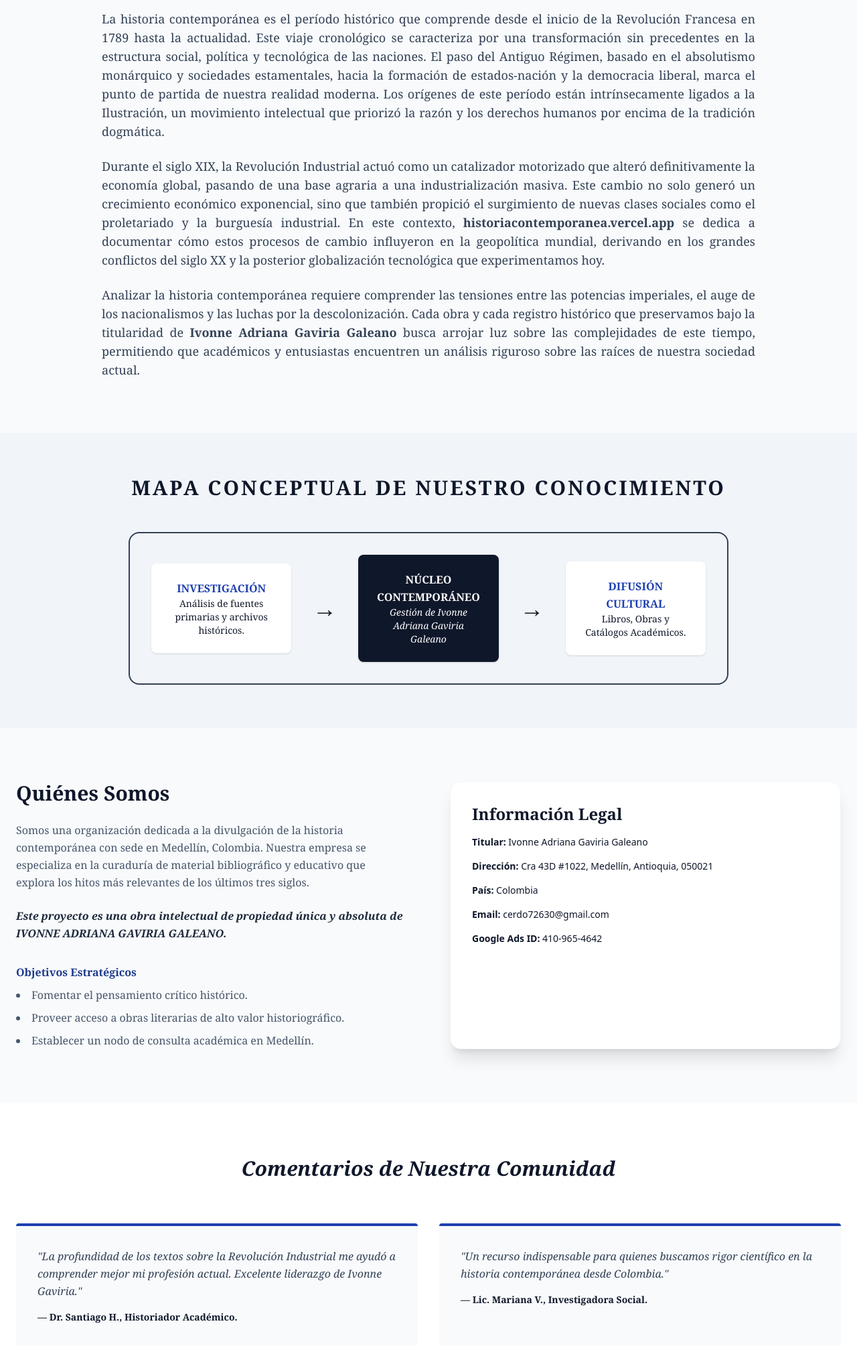
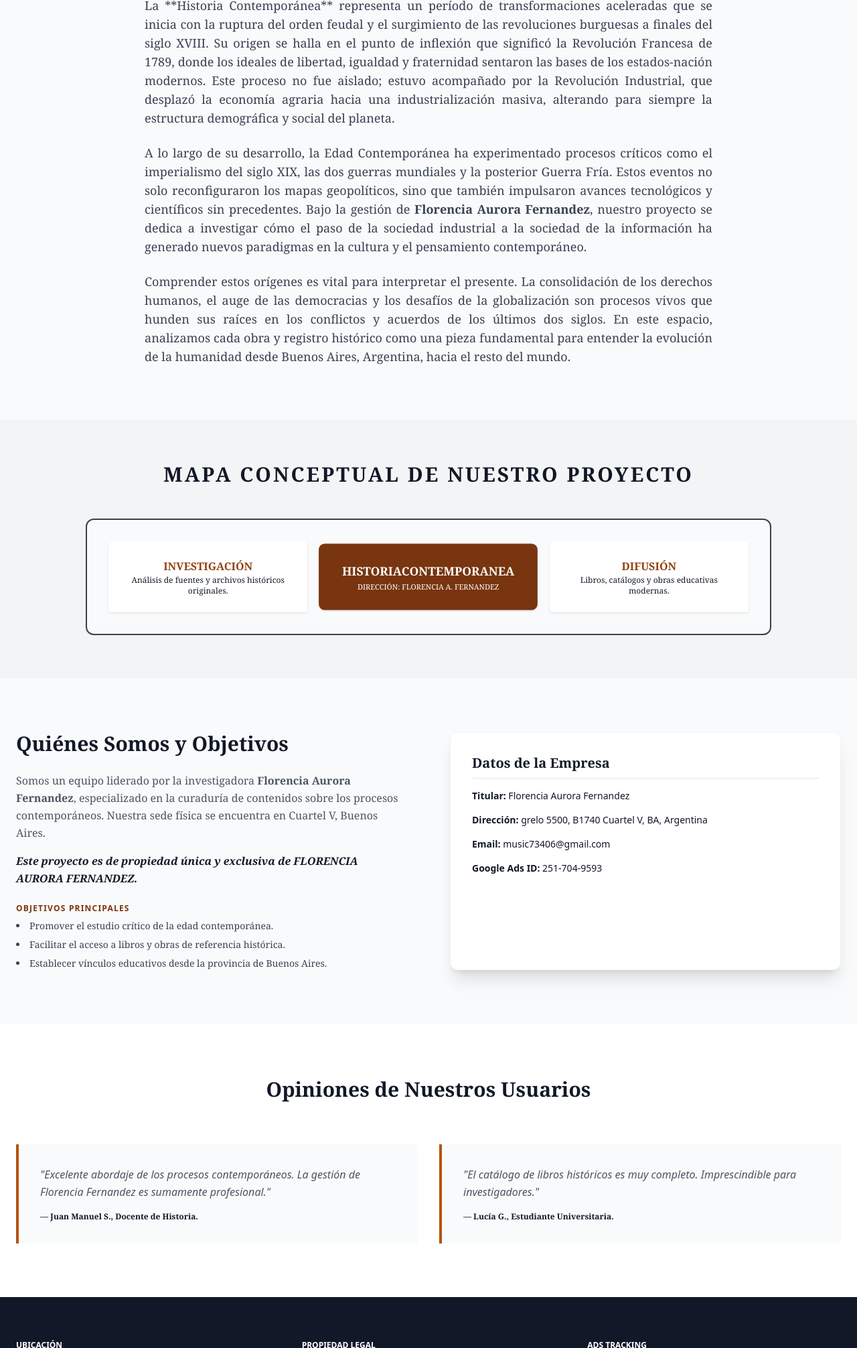
Before and after one commit to yaitusunai2-source/historiacontemporanea, a plain HTML site: page index.html in a window 1280 px wide. Shown: the part 788-2800 px from the top of the page at 67% size. Drawn offline with nearby package versions, Linux system fonts and the light colour scheme.

Commit message:
Update index.html

```diff
--- a/index.html
+++ b/index.html
@@ -3,87 +3,87 @@
 <head>
     <meta charset="UTF-8">
     <meta name="viewport" content="width=device-width, initial-scale=1.0">
-    <title>Historia Contemporánea | Orígenes, Evolución y Obras</title>
-    <meta name="description" content="Análisis profundo de la historia contemporánea y sus orígenes. Proyecto liderado por Ivonne Adriana Gaviria Galeano en Medellín, Colombia.">
+    <title>Historia Contemporánea | Orígenes y Procesos Globales</title>
+    <meta name="description" content="Portal especializado en los procesos de la historia contemporánea. Bajo la dirección de Florencia Aurora Fernandez en Cuartel V, Buenos Aires.">
 
-    <script async src="https://www.googletagmanager.com/gtag/js?id=AW-410-965-4642"></script>
+    <script async src="https://www.googletagmanager.com/gtag/js?id=AW-251-704-9593"></script>
     <script>
       window.dataLayer = window.dataLayer || [];
       function gtag(){dataLayer.push(arguments);}
       gtag('js', new Date());
-      gtag('config', 'AW-410-965-4642');
+      gtag('config', 'AW-251-704-9593');
     </script>
 
     <script src="https://cdn.tailwindcss.com"></script>
     <style>
         .hero-bg {
-            background: linear-gradient(rgba(15, 23, 42, 0.85), rgba(15, 23, 42, 0.85)),
+            background: linear-gradient(rgba(17, 24, 39, 0.8), rgba(17, 24, 39, 0.8)),
             url('https://images.unsplash.com/photo-1461360370896-922624d12aa1?auto=format&fit=crop&w=1920&q=80');
             background-size: cover; background-position: center;
         }
         .text-justify { text-align: justify; }
-        .concept-map { background: #f1f5f9; border-radius: 1rem; padding: 2rem; border: 2px solid #334155; }
+        .concept-map { border: 2px solid #374151; background: #f9fafb; border-radius: 12px; }
     </style>
 </head>
-<body class="bg-slate-50 text-slate-900 font-serif leading-relaxed">
+<body class="bg-gray-50 text-gray-900 font-serif leading-relaxed">
 
-    <nav class="bg-white shadow-md sticky top-0 z-50">
+    <nav class="bg-white shadow-sm sticky top-0 z-50">
         <div class="container mx-auto px-6 py-4 flex flex-wrap justify-between items-center">
-            <div class="text-2xl font-bold text-slate-800 tracking-tighter uppercase font-sans">HistoriaContemporánea</div>
-            <div class="hidden lg:flex space-x-6 text-[11px] font-bold uppercase tracking-widest text-slate-500 font-sans">
-                <a href="#inicio" class="hover:text-blue-700 transition">Inicio</a>
-                <a href="#historia" class="hover:text-blue-700 transition">Historia</a>
-                <a href="#obras" class="hover:text-blue-700 transition">Obras</a>
-                <a href="#nosotros" class="hover:text-blue-700 transition">Quiénes Somos</a>
-                <a href="#empresa" class="hover:text-blue-700 transition">Empresa</a>
+            <div class="text-xl font-bold text-gray-800 uppercase tracking-widest font-sans">HistoriaContemporánea</div>
+            <div class="hidden lg:flex space-x-6 text-[11px] font-bold uppercase tracking-widest text-gray-500 font-sans">
+                <a href="#inicio" class="hover:text-amber-700">Inicio</a>
+                <a href="#historia" class="hover:text-amber-700">Orígenes</a>
+                <a href="#obras" class="hover:text-amber-700">Obras</a>
+                <a href="#nosotros" class="hover:text-amber-700">Nosotros</a>
+                <a href="#contacto" class="hover:text-amber-700">Contacto</a>
             </div>
-            <a href="mailto:cerdo72630@gmail.com" class="bg-slate-900 text-white px-5 py-2 rounded text-xs font-sans font-bold hover:bg-blue-800 transition">CONTACTO</a>
+            <a href="mailto:music73406@gmail.com" class="bg-amber-800 text-white px-4 py-2 rounded text-xs font-sans hover:bg-amber-900 transition">SOLICITAR INFO</a>
         </div>
     </nav>
 
     <header id="inicio" class="hero-bg h-[70vh] flex items-center justify-center text-center text-white px-4">
         <div>
-            <h1 class="text-4xl md:text-7xl font-black mb-6 uppercase tracking-tighter">La Edad Contemporánea</h1>
+            <h1 class="text-4xl md:text-6xl font-black mb-4 tracking-tighter uppercase">Historia Contemporánea</h1>
             <p class="text-lg md:text-2xl mb-8 max-w-3xl mx-auto font-sans font-light">
-                Un estudio detallado sobre los orígenes que transformaron la humanidad. Bajo la dirección única de <strong>Ivonne Adriana Gaviria Galeano</strong>.
+                Análisis de los orígenes y procesos que definieron la modernidad. Bajo la dirección única de <strong>Florencia Aurora Fernandez</strong>.
             </p>
-            <a href="#historia" class="bg-white text-slate-900 px-10 py-4 rounded font-bold hover:bg-slate-200 transition font-sans">EXPLORAR ORÍGENES</a>
+            <div class="flex flex-wrap justify-center gap-4 font-sans">
+                <a href="#historia" class="bg-amber-700 hover:bg-amber-800 px-8 py-3 rounded font-bold transition">Ver Procesos</a>
+                <a href="#obras" class="border border-white hover:bg-white hover:text-gray-900 px-8 py-3 rounded font-bold transition">Explorar Libros</a>
+            </div>
         </div>
     </header>
 
-    <section id="historia" class="py-20 container mx-auto px-6 max-w-5xl">
-        <h2 class="text-4xl font-bold mb-10 text-slate-800 border-b-2 border-slate-200 pb-4">Orígenes de la Historia Contemporánea</h2>
-
-        <div class="space-y-6 text-lg text-slate-700 text-justify">
+    <section id="historia" class="py-20 container mx-auto px-6 max-w-4xl">
+        <h2 class="text-3xl font-bold mb-8 text-gray-800 border-b-2 border-amber-600 pb-2">Orígenes e Historia Contemporánea</h2>
+        <div class="space-y-6 text-lg text-gray-700 text-justify">
             <p>
-                La historia contemporánea es el período histórico que comprende desde el inicio de la Revolución Francesa en 1789 hasta la actualidad. Este viaje cronológico se caracteriza por una transformación sin precedentes en la estructura social, política y tecnológica de las naciones. El paso del Antiguo Régimen, basado en el absolutismo monárquico y sociedades estamentales, hacia la formación de estados-nación y la democracia liberal, marca el punto de partida de nuestra realidad moderna. Los orígenes de este período están intrínsecamente ligados a la Ilustración, un movimiento intelectual que priorizó la razón y los derechos humanos por encima de la tradición dogmática.
+                La **Historia Contemporánea** representa un período de transformaciones aceleradas que se inicia con la ruptura del orden feudal y el surgimiento de las revoluciones burguesas a finales del siglo XVIII. Su origen se halla en el punto de inflexión que significó la Revolución Francesa de 1789, donde los ideales de libertad, igualdad y fraternidad sentaron las bases de los estados-nación modernos. Este proceso no fue aislado; estuvo acompañado por la Revolución Industrial, que desplazó la economía agraria hacia una industrialización masiva, alterando para siempre la estructura demográfica y social del planeta.
             </p>
             <p>
-                Durante el siglo XIX, la Revolución Industrial actuó como un catalizador motorizado que alteró definitivamente la economía global, pasando de una base agraria a una industrialización masiva. Este cambio no solo generó un crecimiento económico exponencial, sino que también propició el surgimiento de nuevas clases sociales como el proletariado y la burguesía industrial. En este contexto, <strong>historiacontemporanea.vercel.app</strong> se dedica a documentar cómo estos procesos de cambio influyeron en la geopolítica mundial, derivando en los grandes conflictos del siglo XX y la posterior globalización tecnológica que experimentamos hoy.
+                A lo largo de su desarrollo, la Edad Contemporánea ha experimentado procesos críticos como el imperialismo del siglo XIX, las dos guerras mundiales y la posterior Guerra Fría. Estos eventos no solo reconfiguraron los mapas geopolíticos, sino que también impulsaron avances tecnológicos y científicos sin precedentes. Bajo la gestión de <strong>Florencia Aurora Fernandez</strong>, nuestro proyecto se dedica a investigar cómo el paso de la sociedad industrial a la sociedad de la información ha generado nuevos paradigmas en la cultura y el pensamiento contemporáneo.
             </p>
             <p>
-                Analizar la historia contemporánea requiere comprender las tensiones entre las potencias imperiales, el auge de los nacionalismos y las luchas por la descolonización. Cada obra y cada registro histórico que preservamos bajo la titularidad de <strong>Ivonne Adriana Gaviria Galeano</strong> busca arrojar luz sobre las complejidades de este tiempo, permitiendo que académicos y entusiastas encuentren un análisis riguroso sobre las raíces de nuestra sociedad actual.
+                Comprender estos orígenes es vital para interpretar el presente. La consolidación de los derechos humanos, el auge de las democracias y los desafíos de la globalización son procesos vivos que hunden sus raíces en los conflictos y acuerdos de los últimos dos siglos. En este espacio, analizamos cada obra y registro histórico como una pieza fundamental para entender la evolución de la humanidad desde Buenos Aires, Argentina, hacia el resto del mundo.
             </p>
         </div>
     </section>
 
-    <section id="obras" class="py-16 bg-slate-100">
+    <section id="obras" class="py-16 bg-gray-100">
         <div class="container mx-auto px-6 text-center">
-            <h2 class="text-3xl font-bold mb-12 uppercase tracking-widest">Mapa Conceptual de Nuestro Conocimiento</h2>
-            <div class="concept-map max-w-4xl mx-auto flex flex-col md:flex-row justify-between items-center gap-8">
-                <div class="p-6 bg-white shadow rounded-lg w-full">
-                    <h4 class="font-bold text-blue-800">INVESTIGACIÓN</h4>
-                    <p class="text-sm">Análisis de fuentes primarias y archivos históricos.</p>
+            <h2 class="text-3xl font-bold mb-12 uppercase tracking-widest">Mapa Conceptual de Nuestro Proyecto</h2>
+            <div class="concept-map max-w-5xl mx-auto p-8 grid md:grid-cols-3 gap-8 items-center">
+                <div class="p-6 bg-white shadow rounded">
+                    <h4 class="font-bold text-amber-800">INVESTIGACIÓN</h4>
+                    <p class="text-xs">Análisis de fuentes y archivos históricos originales.</p>
                 </div>
-                <div class="text-4xl hidden md:block">→</div>
-                <div class="p-6 bg-slate-900 text-white shadow rounded-lg w-full">
-                    <h4 class="font-bold">NÚCLEO CONTEMPORÁNEO</h4>
-                    <p class="text-sm italic">Gestión de Ivonne Adriana Gaviria Galeano</p>
+                <div class="p-6 bg-amber-900 text-white shadow rounded-lg transform scale-110">
+                    <h4 class="font-bold">HISTORIACONTEMPORANEA</h4>
+                    <p class="text-[10px] uppercase">Dirección: Florencia A. Fernandez</p>
                 </div>
-                <div class="text-4xl hidden md:block">→</div>
-                <div class="p-6 bg-white shadow rounded-lg w-full">
-                    <h4 class="font-bold text-blue-800">DIFUSIÓN CULTURAL</h4>
-                    <p class="text-sm">Libros, Obras y Catálogos Académicos.</p>
+                <div class="p-6 bg-white shadow rounded">
+                    <h4 class="font-bold text-amber-800">DIFUSIÓN</h4>
+                    <p class="text-xs">Libros, catálogos y obras educativas modernas.</p>
                 </div>
             </div>
         </div>
@@ -91,31 +91,26 @@
 
     <section id="nosotros" class="py-20 container mx-auto px-6">
         <div class="grid md:grid-cols-2 gap-16">
-            <div id="empresa">
-                <h2 class="text-3xl font-bold mb-6">Quiénes Somos</h2>
-                <p class="text-slate-600 mb-6">
-                    Somos una organización dedicada a la divulgación de la historia contemporánea con sede en Medellín, Colombia. Nuestra empresa se especializa en la curaduría de material bibliográfico y educativo que explora los hitos más relevantes de los últimos tres siglos.
+            <div>
+                <h2 class="text-3xl font-bold mb-6">Quiénes Somos y Objetivos</h2>
+                <p class="text-gray-600 mb-4">
+                    Somos un equipo liderado por la investigadora <strong>Florencia Aurora Fernandez</strong>, especializado en la curaduría de contenidos sobre los procesos contemporáneos. Nuestra sede física se encuentra en Cuartel V, Buenos Aires.
                 </p>
-                <p class="font-bold text-slate-800 italic">
-                    Este proyecto es una obra intelectual de propiedad única y absoluta de IVONNE ADRIANA GAVIRIA GALEANO.
-                </p>
-                <div class="mt-8">
-                    <h3 class="font-bold text-blue-900 mb-2">Objetivos Estratégicos</h3>
-                    <ul class="list-disc list-inside text-slate-600 space-y-2">
-                        <li>Fomentar el pensamiento crítico histórico.</li>
-                        <li>Proveer acceso a obras literarias de alto valor historiográfico.</li>
-                        <li>Establecer un nodo de consulta académica en Medellín.</li>
-                    </ul>
-                </div>
+                <p class="font-bold italic mb-6">Este proyecto es de propiedad única y exclusiva de FLORENCIA AURORA FERNANDEZ.</p>
+                <h3 class="font-bold text-amber-900 mb-2 uppercase text-xs font-sans tracking-widest">Objetivos Principales</h3>
+                <ul class="list-disc list-inside text-sm space-y-2 text-gray-700">
+                    <li>Promover el estudio crítico de la edad contemporánea.</li>
+                    <li>Facilitar el acceso a libros y obras de referencia histórica.</li>
+                    <li>Establecer vínculos educativos desde la provincia de Buenos Aires.</li>
+                </ul>
             </div>
-            <div class="bg-white p-8 rounded-2xl shadow-xl border border-slate-100">
-                <h3 class="text-2xl font-bold mb-4">Información Legal</h3>
-                <div class="space-y-4 font-sans text-sm">
-                    <p><strong>Titular:</strong> Ivonne Adriana Gaviria Galeano</p>
-                    <p><strong>Dirección:</strong> Cra 43D #1022, Medellín, Antioquia, 050021</p>
-                    <p><strong>País:</strong> Colombia</p>
-                    <p><strong>Email:</strong> cerdo72630@gmail.com</p>
-                    <p><strong>Google Ads ID:</strong> 410-965-4642</p>
+            <div id="contacto" class="bg-white p-8 rounded-xl shadow-xl border border-gray-100">
+                <h3 class="text-xl font-bold mb-4 border-b pb-2">Datos de la Empresa</h3>
+                <div class="text-sm font-sans space-y-4">
+                    <p><strong>Titular:</strong> Florencia Aurora Fernandez</p>
+                    <p><strong>Dirección:</strong> grelo 5500, B1740 Cuartel V, BA, Argentina</p>
+                    <p><strong>Email:</strong> music73406@gmail.com</p>
+                    <p><strong>Google Ads ID:</strong> 251-704-9593</p>
                 </div>
             </div>
         </div>
@@ -123,73 +118,55 @@
 
     <section class="py-20 bg-white">
         <div class="container mx-auto px-6">
-            <h2 class="text-3xl font-bold text-center mb-16 italic font-serif">Comentarios de Nuestra Comunidad</h2>
+            <h2 class="text-3xl font-bold text-center mb-16">Opiniones de Nuestros Usuarios</h2>
             <div class="grid md:grid-cols-2 gap-8">
-                <div class="p-8 bg-slate-50 border-t-4 border-blue-800 rounded">
-                    <p class="italic text-slate-700">"La profundidad de los textos sobre la Revolución Industrial me ayudó a comprender mejor mi profesión actual. Excelente liderazgo de Ivonne Gaviria."</p>
-                    <p class="mt-4 font-bold text-slate-900 text-sm">— Dr. Santiago H., Historiador Académico.</p>
+                <div class="p-8 bg-gray-50 border-l-4 border-amber-700">
+                    <p class="italic text-gray-600 font-sans">"Excelente abordaje de los procesos contemporáneos. La gestión de Florencia Fernandez es sumamente profesional."</p>
+                    <p class="mt-4 font-bold text-xs">— Juan Manuel S., Docente de Historia.</p>
                 </div>
-                <div class="p-8 bg-slate-50 border-t-4 border-blue-800 rounded">
-                    <p class="italic text-slate-700">"Un recurso indispensable para quienes buscamos rigor científico en la historia contemporánea desde Colombia."</p>
-                    <p class="mt-4 font-bold text-slate-900 text-sm">— Lic. Mariana V., Investigadora Social.</p>
+                <div class="p-8 bg-gray-50 border-l-4 border-amber-700">
+                    <p class="italic text-gray-600 font-sans">"El catálogo de libros históricos es muy completo. Imprescindible para investigadores."</p>
+                    <p class="mt-4 font-bold text-xs">— Lucía G., Estudiante Universitaria.</p>
                 </div>
             </div>
         </div>
     </section>
 
-    <footer class="bg-slate-900 text-slate-500 py-16 text-xs font-sans">
+    <footer class="bg-gray-900 text-gray-500 py-16 text-[10px] font-sans">
         <div class="container mx-auto px-6">
-            <div class="grid md:grid-cols-3 gap-12 border-b border-slate-800 pb-12">
+            <div class="grid md:grid-cols-3 gap-12 border-b border-gray-800 pb-10">
                 <div>
-                    <h4 class="text-white font-bold mb-4 uppercase">Ubicación Medellín</h4>
-                    <p>Cra 43D #1022</p>
-                    <p>Antioquia, 050021</p>
-                    <p>Colombia</p>
+                    <h4 class="text-white font-bold mb-4 uppercase text-xs">Ubicación</h4>
+                    <p>grelo 5500</p>
+                    <p>B1740 Cuartel V, Buenos Aires</p>
+                    <p>Argentina</p>
                 </div>
                 <div>
-                    <h4 class="text-white font-bold mb-4 uppercase">Propiedad Legal</h4>
-                    <p><strong>Dueña:</strong> IVONNE ADRIANA GAVIRIA GALEANO</p>
+                    <h4 class="text-white font-bold mb-4 uppercase text-xs">Propiedad Legal</h4>
+                    <p><strong>Única Dueña:</strong> Florencia Aurora Fernandez</p>
                     <p>Proyecto: historiacontemporanea.vercel.app</p>
                     <p>Derechos Reservados de Cookies &copy; 2026</p>
                 </div>
                 <div>
-                    <h4 class="text-white font-bold mb-4 uppercase">Contacto Ads</h4>
-                    <p>ID Google Ads: 410-965-4642</p>
-                    <p>Email: cerdo72630@gmail.com</p>
+                    <h4 class="text-white font-bold mb-4 uppercase text-xs">Ads Tracking</h4>
+                    <p>ID Google Ads: 251-704-9593</p>
+                    <p>Contacto: music73406@gmail.com</p>
                 </div>
             </div>
-            <p class="mt-8 text-[10px] leading-relaxed italic">
-                Este sitio web es un "espejo" diseñado para la optimización de campañas de búsqueda de Google Ads. El contenido cumple con las políticas de transparencia y veracidad del anunciante. Se utilizan cookies técnicas para medir la efectividad del anuncio.
+            <p class="mt-8 text-center leading-relaxed italic">
+                Este sitio es una página de aterrizaje optimizada para Google Ads. Se garantiza que la información aquí presentada es veraz y bajo la responsabilidad exclusiva del titular arriba mencionado.
             </p>
         </div>
     </footer>
 
     <div style="display:none;">
         <h3>Palabras Clave:</h3>
-        <p>Historia contemporánea, orígenes de la historia, Ivonne Adriana Gaviria Galeano, investigación histórica Medellín, libros de historia contemporánea, obras históricas Colombia.</p>
+        <p>Historia contemporánea, origen de la historia, Florencia Aurora Fernandez, procesos históricos globales, libros de historia contemporánea, investigación histórica Buenos Aires.</p>
         <h3>Grupos de Anuncios:</h3>
-        <p>Consultoría Histórica, Difusión de Obras Contemporáneas, Academia Histórica Medellín.</p>
-        <h3>Grupos de Descripciones:</h3>
-        <p>Descubre los hitos que marcaron la edad contemporánea. Sitio oficial de Ivonne Adriana Gaviria Galeano. Análisis profundo de orígenes históricos.</p>
+        <p>Investigación Académica, Obras Contemporáneas, Educación Histórica Online.</p>
+        <h3>Descripciones Ads:</h3>
+        <p>Descubre los orígenes contemporáneos con Florencia Aurora Fernandez. Análisis profundo de la historia moderna. Sede en Buenos Aires.</p>
     </div>
 
 </body>
-    <!-- Google tag (gtag.js) -->
-<script async src="https://www.googletagmanager.com/gtag/js?id=AW-17954122896"></script>
-<script>
-  window.dataLayer = window.dataLayer || [];
-  function gtag(){dataLayer.push(arguments);}
-  gtag('js', new Date());
-
-  gtag('config', 'AW-17954122896');
-</script>
-    <!-- Event snippet for Vista de página conversion page -->
-<script>
-  gtag('event', 'conversion', {
-      'send_to': 'AW-17954122896/-K9PCLmQ2P8bEJDZmPFC',
-      'value': 1.0,
-      'currency': 'ARS'
-  });
-</script>
-
 </html>
```
